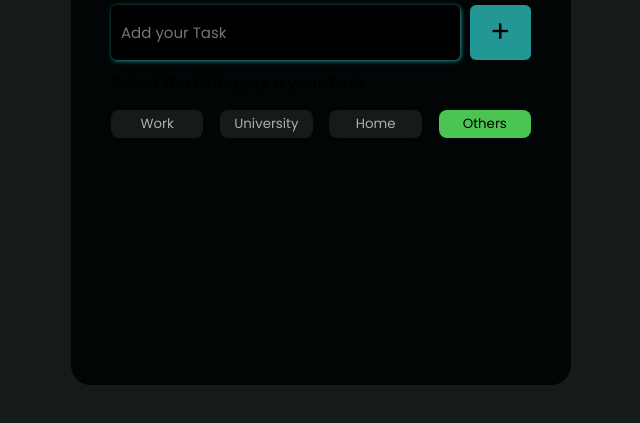
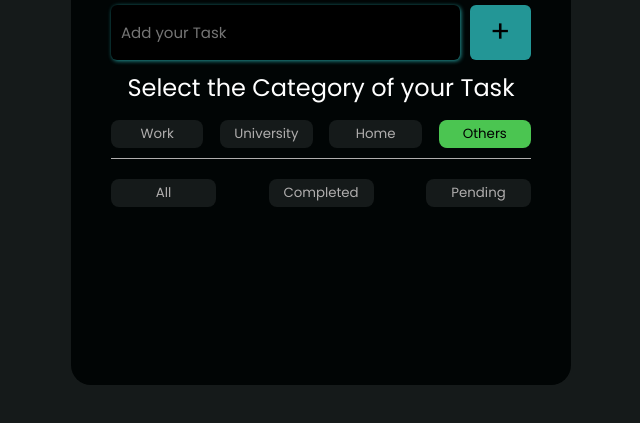
Before and after one commit to SCatanoC/To_Do_List, a website with bundled scripts: page Back/public/index.html in a window 1280 px wide. Shown: the part 215-638 px from the top of the page, without its empty margins (319-959 px from the left). Built offline with nearby package versions, Linux system fonts and the light colour scheme; files whose address does not match are found by name.

Commit message:
all functions completed

```diff
--- a/Back/public/index.html
+++ b/Back/public/index.html
@@ -24,7 +24,7 @@
           <button class="btn" id="btn-add" type="button">+</button>
         </div>
         <!-- category -->
-        <label>Select the Category o your Task</label>
+        <h2>Select the Category of your Task</h2>
         <div class="category-select flex gap-2 mt-2">
           <button class="category-btn" data-category="Work">Work</button>
           <button class="category-btn" data-category="University">
@@ -35,6 +35,12 @@
             Others
           </button>
         </div>
+        <div class="line"></div>
+      </div>
+      <div class="filters">
+        <button id="btn-all" class="btn-filter">All</button>
+        <button id="btn-completed" class="btn-filter">Completed</button>
+        <button id="btn-pending" class="btn-filter">Pending</button>
       </div>
       <div class="list-task" id="task-container"></div>
       <!-- Modal-edit -->
--- a/Back/public/js/dom.js
+++ b/Back/public/js/dom.js
@@ -12,4 +12,9 @@ export const zoomText = document.getElementById("zoom-text");
 export const zoomCloseBtn = document.getElementById("zoom-btn");
 
 export const categoryButtons = document.querySelectorAll(".category-btn");
+
+export const btnAll = document.getElementById("btn-all");
+export const btnCompleted = document.getElementById("btn-completed");
+export const btnPending = document.getElementById("btn-pending");
+
 export const taskArr = [];
--- a/Back/public/js/events.js
+++ b/Back/public/js/events.js
@@ -11,6 +11,9 @@ import {
   zoomCloseBtn,
   categoryButtons,
   taskArr,
+  btnAll,
+  btnCompleted,
+  btnPending,
 } from "./dom.js";
 import { updateTaskContainer } from "./render.js";
 
@@ -173,6 +176,18 @@ categoryButtons.forEach((btn) => {
   });
 });
 
+btnCompleted.addEventListener("click", () => {
+  updateTaskContainer(taskArr.filter((t) => t.complete === 1));
+});
+
+btnAll.addEventListener("click", () => {
+  updateTaskContainer();
+});
+
+btnPending.addEventListener("click", () => {
+  updateTaskContainer(taskArr.filter((t) => t.complete === 0));
+});
+
 window.deleteTask = deleteTask;
 window.editTask = editTask;
 window.completeBox = completeBox;
--- a/Back/public/js/render.js
+++ b/Back/public/js/render.js
@@ -1,10 +1,10 @@
 import { taskContainer, taskArr } from "./dom.js";
 import { completeBox, editTask, deleteTask, openZommModal } from "./events.js";
 
-export const updateTaskContainer = () => {
+export const updateTaskContainer = (tasks = taskArr) => {
   taskContainer.innerHTML = "";
   console.log(taskArr);
-  taskArr.forEach(
+  tasks.forEach(
     ({ id, taskTitle, complete, category, created_at, completed_at }) => {
       let completionTimeText = "";
       if (completed_at && complete) {
--- a/Back/public/styles.css
+++ b/Back/public/styles.css
@@ -8,6 +8,8 @@
   --btn-delete: #c1292e;
   --main-font-color: #fff;
   --font-color-catetask: #b0aeae;
+
+  --categorybtn-color: #151a1a;
 }
 
 /*category colors*/
@@ -112,7 +114,7 @@ body {
   padding: 4px 0px;
   width: 22%;
   color: var(--font-color-catetask);
-  background-color: #151a1a;
+  background-color: var(--categorybtn-color);
   border: none;
   cursor: pointer;
   transition: all 0.3s ease-in;
@@ -129,6 +131,35 @@ body {
   color: #000;
   transition: all 0.3s ease-in;
 }
+
+/*Filters Styles*/
+
+.main-container .filters {
+  width: 100%;
+  display: flex;
+  justify-content: space-between;
+  height: 30px;
+}
+
+.main-container .filters .btn-filter {
+  width: 25%;
+  height: 28px;
+  border-radius: 8px;
+  border: none;
+  padding: 2px;
+  cursor: pointer;
+  background-color: var(--categorybtn-color);
+  color: var(--font-color-catetask);
+  transition: all 0.3s ease-in;
+}
+
+.main-container .filters .btn-filter:hover {
+  background-color: #3a5959;
+  color: var(--font-color-catetask);
+  transition: all 0.3s ease-in;
+}
+
+/*task conteiner*/
 
 .main-container .list-task {
   display: flex;
@@ -230,6 +261,17 @@ body {
   transition: all 0.3s ease-in;
 }
 
+.main-container .container-add-task h2 {
+  color: var(--main-font-color);
+  font-weight: 400;
+  text-align: center;
+}
+
+.main-container .container-add-task .line {
+  width: 100%;
+  height: 1px;
+  background-color: var(--font-color-catetask);
+}
 .main-container .list-task .task .update-category {
   display: flex;
   justify-content: space-between;
@@ -248,6 +290,7 @@ body {
   width: 80px;
   text-align: center;
 }
+
 .completed {
   text-decoration-color: #000;
   text-decoration: line-through;
```
